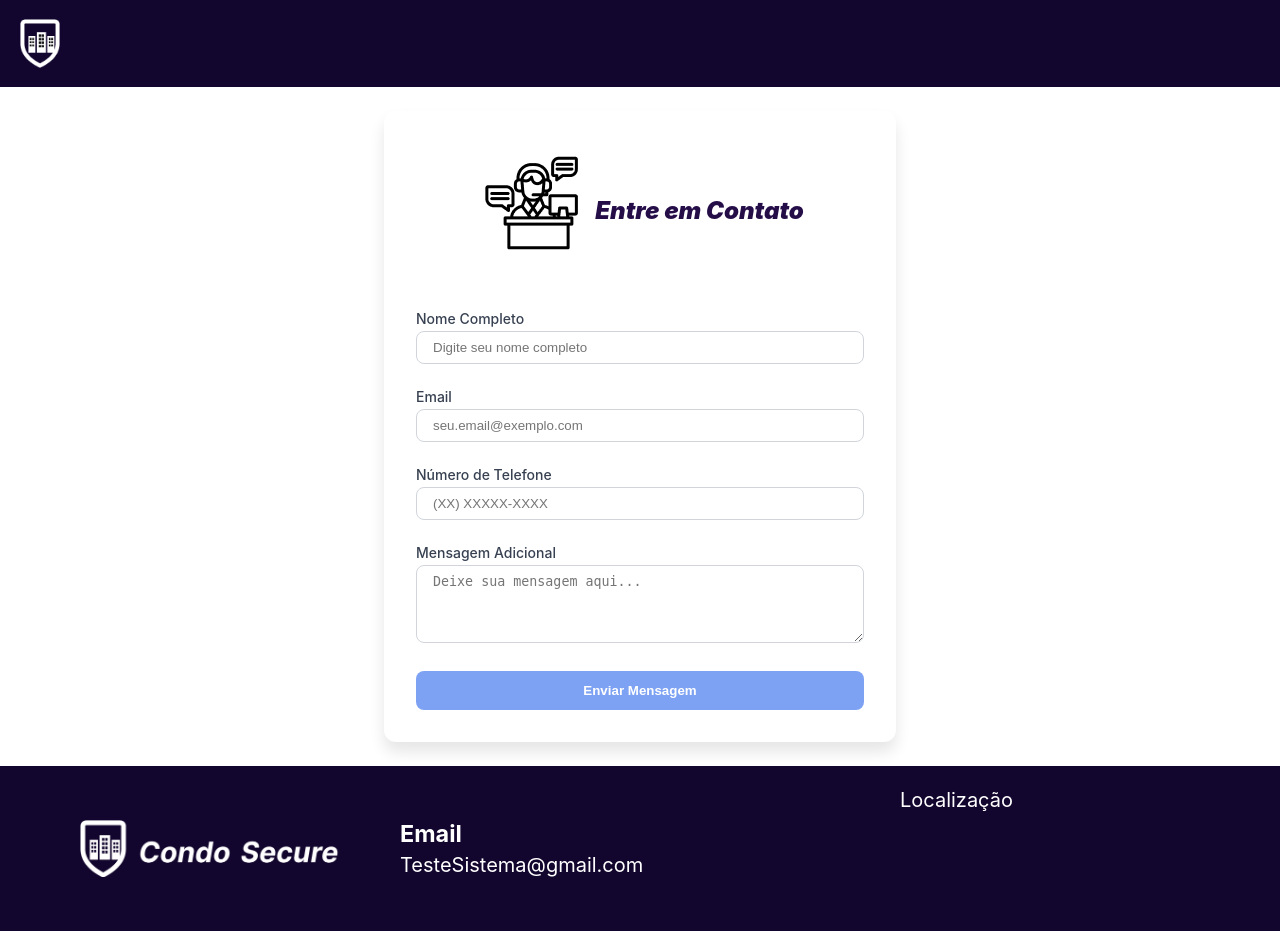
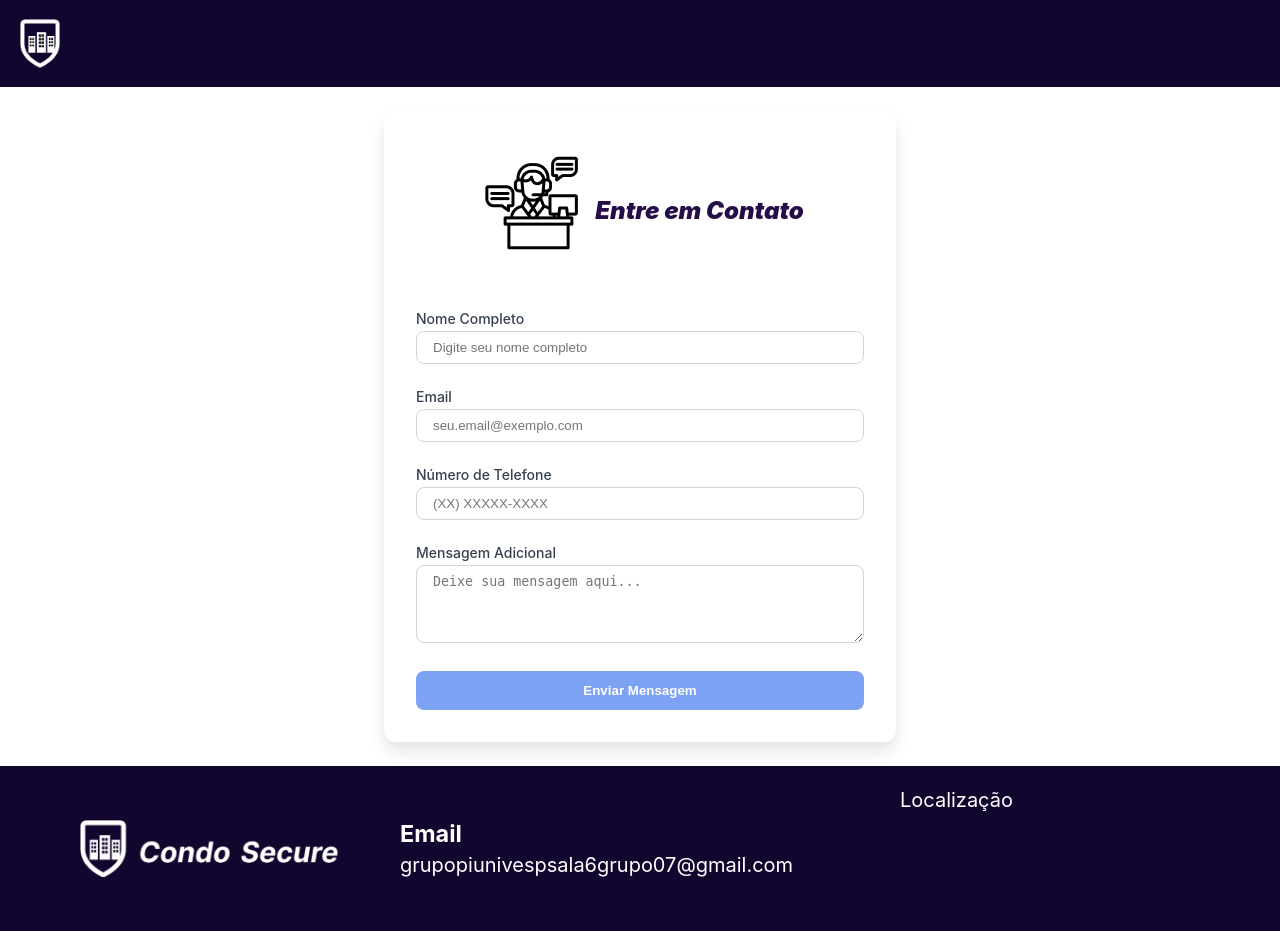
Before and after one commit to larissathie/Projeto-Integrador-II, a Flask app: page /ajuda in a window 1280 px wide. Run offline with Flask 3, Linux system fonts and the light colour scheme; grey boxes are pictures that could not be loaded.

Commit message:
Email correto da página de ajuda

```diff
--- a/templates/pagina_ajuda.html
+++ b/templates/pagina_ajuda.html
@@ -63,7 +63,7 @@
             <div class="dados_rodape">
                 <div class="email_rodape">
                     <h3>Email</h3>
-                    <p>TesteSistema@gmail.com</p>
+                    <p>grupopiunivespsala6grupo07@gmail.com</p>
                 </div>
                 <div class="localizacao_rodape">
                     <p>Localização</p>
```
